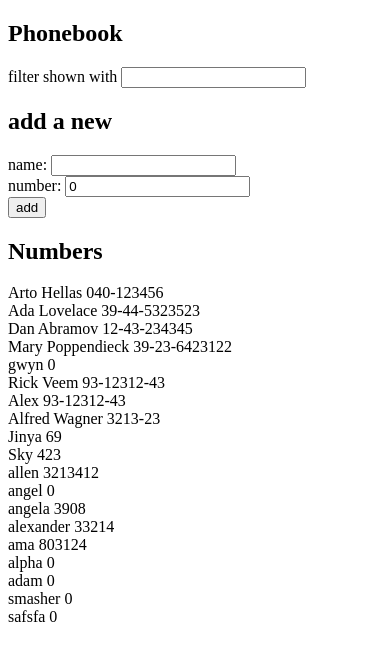
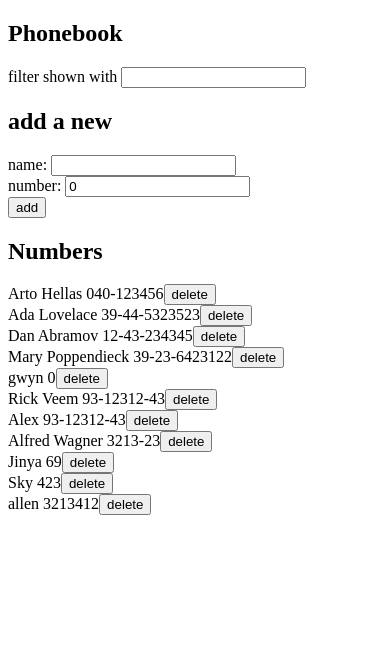
Before and after one commit to legalNameIsGwyn/Gwyn_fullstackopen_part2, a React (Vite) app: page / in a window 390 px wide. Shown: the top 660 px of the page. Built offline with nearby package versions, Linux system fonts and the light colour scheme; data requests are answered from the project's data file.

Commit message:
Exercise 2.14 Phonebook Complete

```diff
--- a/db.json
+++ b/db.json
@@ -54,46 +54,6 @@
       "id": "ca17",
       "name": "allen",
       "number": "3213412"
-    },
-    {
-      "id": "be3d",
-      "name": "angel",
-      "number": 0
-    },
-    {
-      "id": "19a8",
-      "name": "angela",
-      "number": "3908"
-    },
-    {
-      "id": "b6fb",
-      "name": "alexander",
-      "number": "33214"
-    },
-    {
-      "id": "8076",
-      "name": "ama",
-      "number": "803124"
-    },
-    {
-      "id": "d788",
-      "name": "alpha",
-      "number": 0
-    },
-    {
-      "id": "da6b",
-      "name": "adam",
-      "number": 0
-    },
-    {
-      "id": "1333",
-      "name": "smasher",
-      "number": 0
-    },
-    {
-      "id": "bac9",
-      "name": "safsfa",
-      "number": 0
     }
   ]
 }
--- a/src/App.jsx
+++ b/src/App.jsx
@@ -1,5 +1,4 @@
 import { useState, useEffect } from 'react'
-import axios from 'axios'
 import Filter from './components/Filter'
 import PersonForm from './components/PersonForm'
 import Persons from './components/Persons'
@@ -59,6 +58,16 @@ const App = () => {
       setPersons(people)
   }
 
+  const deleteHandler = (event) => {
+    noteServices
+      .remove(event.target.value) // value of button
+      .then(res => { // returns what you delete
+        const newPersons = persons.filter(p => p.id !== res.data.id)
+        setPersons(newPersons)
+        setPeople(newPersons)
+      })
+  }
+
   let indiv = {
     name: newName,
     num: newNum
@@ -86,7 +95,8 @@ const App = () => {
       <h2>Numbers</h2>
 
       <Persons
-        persons={persons}/>
+        persons={persons}
+        deleteHandler={deleteHandler}/>
 
     </div>
   )
--- a/src/components/Persons.jsx
+++ b/src/components/Persons.jsx
@@ -1,9 +1,14 @@
-const Persons = ({persons}) => {
+const Persons = ({persons, deleteHandler}) => {
     return (
         <div>
             {persons.map(p =>
                 <span key={p.id}>
                     {p.name} {p.number}
+                    <button
+                        value={p.id}
+                        onClick={deleteHandler}>
+                        delete
+                    </button>
                 <br/></span>
             )}
         </div>
--- a/src/services/notes.js
+++ b/src/services/notes.js
@@ -11,4 +11,8 @@ const create = person => {
     return req.then(res => res.data)
 }
 
-export default {getAll, create}
+const remove = id => {
+    return axios.delete(`${url}/${id}`)
+}
+
+export default {getAll, create, remove}
```
